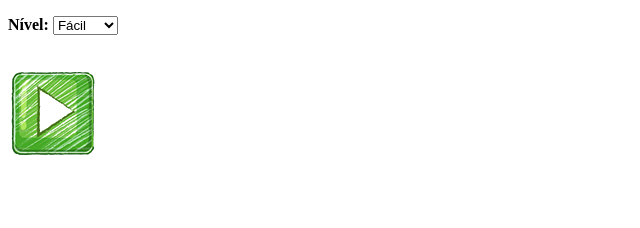
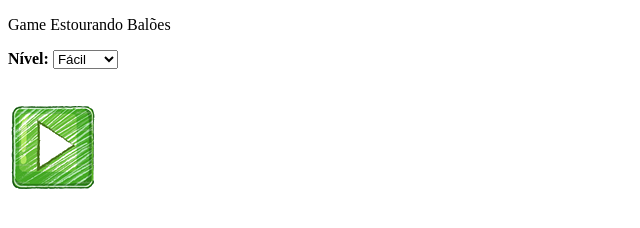
Before and after one commit to emecode/emecode.github.io, a plain HTML site: page index.html in a window 1280 px wide. Shown: the whole page, without its empty margins (0-640 px from the left). Drawn offline with Linux system fonts and the light colour scheme.

Commit message:
incluido titulo

```diff
--- a/index.html
+++ b/index.html
@@ -19,6 +19,9 @@
 
 	<body>
 		<div>
+			<p style font-size=15px;>
+				Game Estourando Balões
+			</p>
 			<p>
 				<b>Nível: </b>
 				<select id="nivel_jogo">
```
